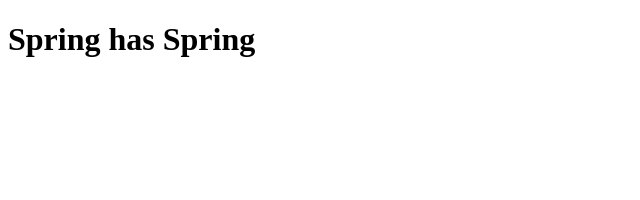
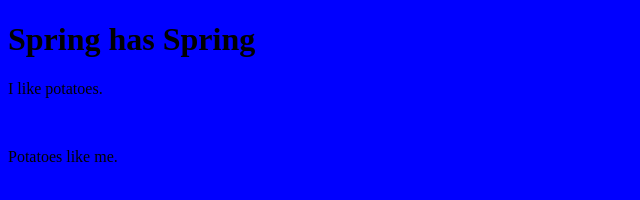
Before and after one commit to tayloraway/-Spring, a plain HTML site: page index.html in a window 1280 px wide. Shown: the whole page, without its empty margins (0-640 px from the left). Drawn offline with Linux system fonts and the light colour scheme.

Commit message:
added a paragraph and a style sheet

```diff
--- a/index.html
+++ b/index.html
@@ -3,8 +3,11 @@
   <head>
     <meta charset="utf-8">
     <title></title>
+    <link rel="stylesheet" href="style.css">
   </head>
   <body>
     <h1>Spring has Spring</h1>
+    <p>I like potatoes.</p><br>
+    <p>Potatoes like me.</p>
   </body>
 </html>
--- /dev/null
+++ b/style.css
@@ -0,0 +1,3 @@
+body{
+  background-color: blue;
+}
```
